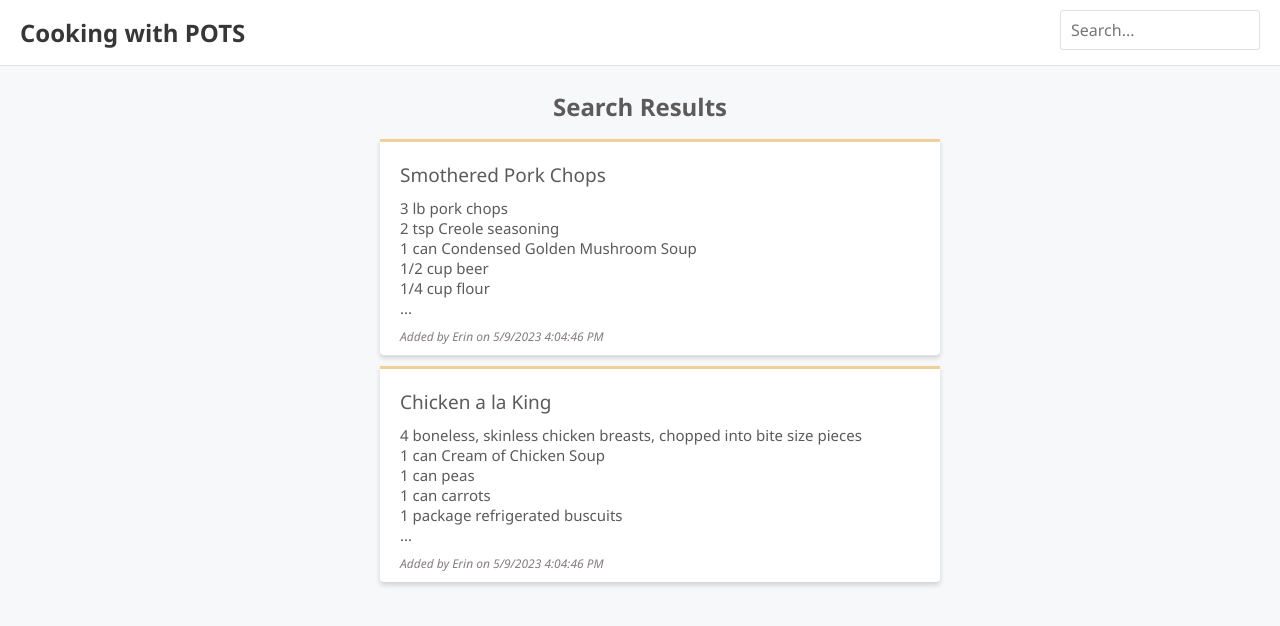
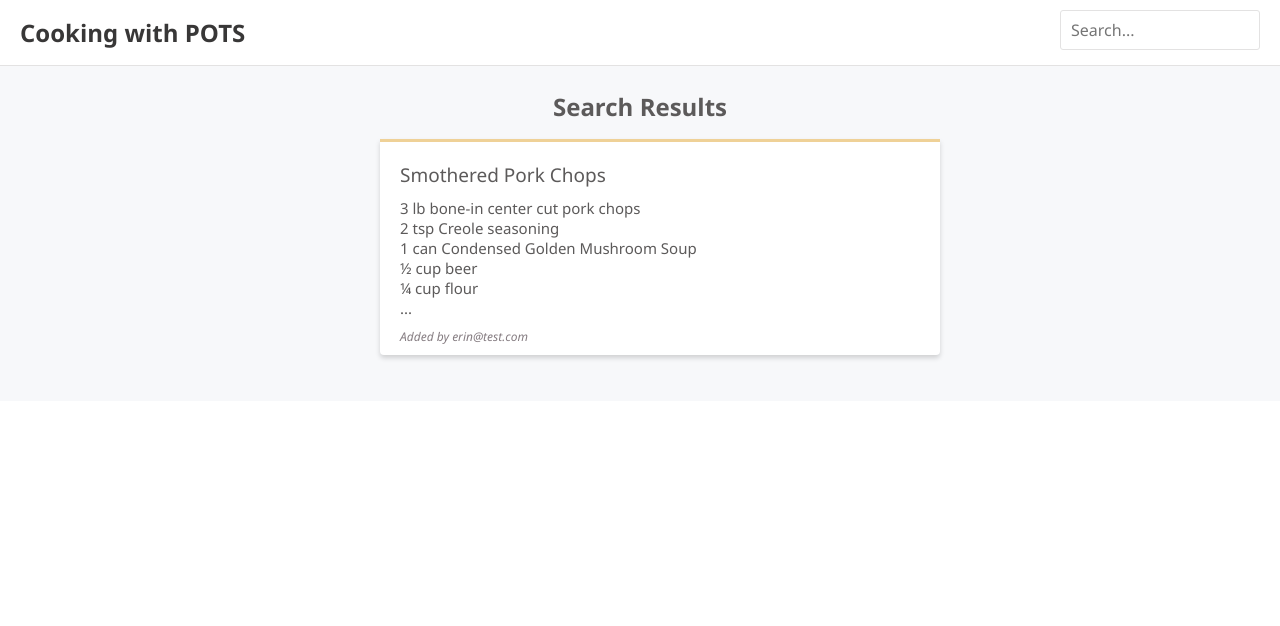
Before and after one commit to ErinNPeters/cooking-with-POTS-react, a React (Create React App) app in the folder frontend/: page /search in a window 1280 px wide. Shown: the top 626 px of the page. Built offline with nearby package versions, Linux system fonts and the light colour scheme.

Commit message:
Updated Recipe post parse. Connected to backend.

```diff
--- /dev/null
+++ b/frontend/src/AppSettings.ts
@@ -0,0 +1 @@
+export const webAPIUrl = 'https://localhost:7293/Recipes/';
--- a/frontend/src/Pages/RecipePage.tsx
+++ b/frontend/src/Pages/RecipePage.tsx
@@ -67,20 +67,17 @@ export const RecipePage = () => {
               <PageTitle>{recipe.title}</PageTitle>
               <ul>
                 {recipe.ingredients.map((ingredient) => (
-                  <div key={ingredient.ingredientId}>
-                    {new Fraction(ingredient.amount).toFraction().toString()}{' '}
-                    {ingredient.unitOfMeasure} {ingredient.name}
-                  </div>
+                  <div key={ingredient.ingredientId}>{ingredient.content}</div>
                 ))}
               </ul>
-              <ul>
+              <ol>
                 {recipe.steps.map((step) => (
-                  <div key={step.stepOrder}>
-                    {step.stepOrder}. {step.content} <br />
+                  <div key={step.stepId}>
+                    <li>{step.content} </li>
                     <br />
                   </div>
                 ))}
-              </ul>
+              </ol>
             </p>
             <div
               css={css`
@@ -89,9 +86,7 @@ export const RecipePage = () => {
                 color: ${gray3};
               `}
             >
-              {`Added by ${recipe.userName} on
-  ${recipe.created.toLocaleDateString()}
-  ${recipe.created.toLocaleTimeString()}`}
+              {`Added by ${recipe.userName}`}
             </div>
           </React.Fragment>
         )}
--- a/frontend/src/Recipe.tsx
+++ b/frontend/src/Recipe.tsx
@@ -43,10 +43,7 @@ export const Recipe = ({ data, showContent = true }: Props) => (
           >
             {data.ingredients.slice(0, 5).map((ingredient) => (
               <div key={ingredient.ingredientId}>
-                <React.Fragment>
-                  {new Fraction(ingredient.amount).toFraction().toString()}{' '}
-                  {ingredient.unitOfMeasure} {ingredient.name}
-                </React.Fragment>
+                <React.Fragment>{ingredient.content}</React.Fragment>
               </div>
             ))}
             ...
@@ -58,9 +55,7 @@ export const Recipe = ({ data, showContent = true }: Props) => (
             font-style: italic;
             color: ${gray3};
           `}
-        >{`Added by ${
-          data.userName
-        } on ${data.created.toLocaleDateString()} ${data.created.toLocaleTimeString()} `}</div>
+        >{`Added by ${data.userName} `}</div>
       </div>
     </RecipeBox>
   </Link>
--- a/frontend/src/RecipeDataPostParse.ts
+++ b/frontend/src/RecipeDataPostParse.ts
@@ -1,191 +1,128 @@
+import { http } from './http';
+
 export interface RecipeData {
   recipeId: number;
   title: string;
-  ingredients: IngredientData[];
+  ingredients: IngredientDto[];
+  userId: string;
   userName: string;
-  created: Date;
-  steps: StepData[];
+  steps: StepDto[];
   crockPot: boolean;
   sauceName?: string;
 }
 
-export interface StepData {
+export interface StepDto {
   recipeId: number;
-  stepOrder: number;
+  stepId: number;
   content: string;
 }
 
-export interface IngredientData {
+export interface IngredientDto {
   recipeId: number;
   ingredientId: number;
-  name: string;
-  amount: number;
-  unitOfMeasure: string;
+  content: string;
   sauceIngredient?: boolean;
+}
+
+export interface RecipeFromServer {
+  recipeId: number;
+  title: string;
+  ingredientDtos: IngredientDto[];
+  userId: string;
+  userName: string;
+  stepDtos: StepDto[];
+  crockPot: boolean;
+  sauceName?: string;
 }
 
 const recipes: RecipeData[] = [
   {
     recipeId: 1,
     title: 'Smothered Pork Chops',
+    userId: '1',
+    userName: 'erin@test.com',
+    sauceName: 'Smothered',
+    crockPot: true,
     ingredients: [
       {
+        ingredientId: 1,
         recipeId: 1,
-        ingredientId: 1,
-        name: 'pork chops',
-        amount: 3,
-        unitOfMeasure: 'lb',
+        content: '3 lb bone-in center cut pork chops',
         sauceIngredient: false,
       },
       {
+        ingredientId: 2,
         recipeId: 1,
-        ingredientId: 2,
-        name: 'Creole seasoning',
-        amount: 2,
-        unitOfMeasure: 'tsp',
+        content: '2 tsp Creole seasoning',
         sauceIngredient: true,
       },
       {
+        ingredientId: 3,
         recipeId: 1,
-        ingredientId: 3,
-        name: 'Condensed Golden Mushroom Soup',
-        amount: 1,
-        unitOfMeasure: 'can',
+        content: '1 can Condensed Golden Mushroom Soup',
         sauceIngredient: true,
       },
       {
+        ingredientId: 4,
         recipeId: 1,
-        ingredientId: 4,
-        name: 'beer',
-        amount: 1 / 2,
-        unitOfMeasure: 'cup',
+        content: '½ cup beer',
         sauceIngredient: true,
       },
       {
+        ingredientId: 5,
         recipeId: 1,
-        ingredientId: 5,
-        name: 'flour',
-        amount: 1 / 4,
-        unitOfMeasure: 'cup',
+        content: '¼ cup flour',
         sauceIngredient: true,
       },
       {
+        ingredientId: 6,
         recipeId: 1,
-        ingredientId: 6,
-        name: 'Dijon-style mustard',
-        amount: 2,
-        unitOfMeasure: 'tbsp',
+        content: '2 tbsp Dijon-style mustard',
         sauceIngredient: true,
       },
       {
+        ingredientId: 7,
         recipeId: 1,
-        ingredientId: 7,
-        name: 'packed brown sugar',
-        amount: 1,
-        unitOfMeasure: 'tbsp',
+        content: '1 tbsp packed brown sugar',
         sauceIngredient: true,
       },
       {
+        ingredientId: 8,
         recipeId: 1,
-        ingredientId: 8,
-        name: 'sliced mushrooms',
-        amount: 3,
-        unitOfMeasure: 'cups',
+        content: '3 cups sliced mushrooms',
         sauceIngredient: true,
       },
       {
+        ingredientId: 9,
         recipeId: 1,
-        ingredientId: 9,
-        name: 'onion',
-        amount: 1,
-        unitOfMeasure: 'cup',
+        content: '1 cup sliced onion',
         sauceIngredient: true,
       },
     ],
-    userName: 'Erin',
-    created: new Date(),
     steps: [
       {
+        stepId: 1,
         recipeId: 1,
-        stepOrder: 1,
         content:
           'Season pork, if desired, then sprinkle with Creole seasoning. Stir soup, beer, flour, mustard, and born sugar in 6 qt slow cooker. Add mushrooms, onion, and pork.',
       },
       {
+        stepId: 2,
         recipeId: 1,
-        stepOrder: 2,
         content:
           'Cover and cook LOW 6 hours or until pork is done. Server over hot cooked rice.',
       },
     ],
-    crockPot: true,
-    sauceName: 'Smoothered',
-  },
-  {
-    recipeId: 2,
-    title: 'Chicken a la King',
-    ingredients: [
-      {
-        recipeId: 2,
-        ingredientId: 1,
-        name: 'boneless, skinless chicken breasts, chopped into bite size pieces',
-        amount: 4,
-        unitOfMeasure: '',
-        sauceIngredient: false,
-      },
-      {
-        recipeId: 2,
-        ingredientId: 2,
-        name: 'Cream of Chicken Soup',
-        amount: 1,
-        unitOfMeasure: 'can',
-        sauceIngredient: true,
-      },
-      {
-        recipeId: 2,
-        ingredientId: 3,
-        name: 'peas',
-        amount: 1,
-        unitOfMeasure: 'can',
-        sauceIngredient: true,
-      },
-      {
-        recipeId: 2,
-        ingredientId: 4,
-        name: 'carrots',
-        amount: 1,
-        unitOfMeasure: 'can',
-        sauceIngredient: true,
-      },
-      {
-        recipeId: 2,
-        ingredientId: 5,
-        name: 'refrigerated buscuits',
-        amount: 1,
-        unitOfMeasure: 'package',
-        sauceIngredient: false,
-      },
-    ],
-    userName: 'Erin',
-    created: new Date(),
-    steps: [
-      {
-        recipeId: 1,
-        stepOrder: 1,
-        content:
-          'Place chicken pieces in slow cooker. Pour soup over chicken. Drain peas and carrots, then add those to slow cooker. Cook for 4 hours.',
-      },
-      {
-        recipeId: 1,
-        stepOrder: 2,
-        content:
-          'Bake biscuits according to package directions. Spoon chicken and vegetable mixture over biscuits and serve.',
-      },
-    ],
-    crockPot: true,
-    sauceName: 'a la King',
   },
 ];
+
+export const mapRecipeFromServer = (recipe: RecipeFromServer): RecipeData => ({
+  ...recipe,
+  ingredients: recipe.ingredientDtos
+    ? recipe.ingredientDtos.map((ingredient) => ({ ...ingredient }))
+    : [],
+  steps: recipe.stepDtos ? recipe.stepDtos.map((step) => ({ ...step })) : [],
+});
 
 export const getCrockPotRecipes = async (): Promise<RecipeData[]> => {
   await wait(500);
@@ -196,12 +133,25 @@ const wait = (ms: number): Promise<void> => {
   return new Promise((resolve) => setTimeout(resolve, ms));
 };
 
+// export const getRecipe = async (
+//   recipeId: number,
+// ): Promise<RecipeData | null> => {
+//   await wait(500);
+//   const results = recipes.filter((r) => r.recipeId === recipeId);
+//   return results.length === 0 ? null : results[0];
+// };
+
 export const getRecipe = async (
   recipeId: number,
 ): Promise<RecipeData | null> => {
-  await wait(500);
-  const results = recipes.filter((r) => r.recipeId === recipeId);
-  return results.length === 0 ? null : results[0];
+  const result = await http<RecipeFromServer>({
+    path: `RecipeAll/${recipeId}`,
+  });
+  if (result.ok && result.body) {
+    return mapRecipeFromServer(result.body);
+  } else {
+    return null;
+  }
 };
 
 export const getRecipeNow = (recipeId: number): RecipeData => {
@@ -217,7 +167,7 @@ export const searchRecipes = async (
     (r) =>
       r.title.toLowerCase().indexOf(criteria.toLowerCase()) >= 0 ||
       r.ingredients.filter(
-        (i) => i.name.toLowerCase().indexOf(criteria.toLowerCase()) >= 0,
+        (i) => i.content.toLowerCase().indexOf(criteria.toLowerCase()) >= 0,
       ).length > 0 ||
       r.steps.filter(
         (i) => i.content.toLowerCase().indexOf(criteria.toLowerCase()) >= 0,
--- /dev/null
+++ b/frontend/src/http.ts
@@ -0,0 +1,42 @@
+import { webAPIUrl } from './AppSettings';
+
+export interface HttpRequest<REQB> {
+  body?: any;
+  method?: string;
+  path: string;
+}
+export interface HttpResponse<RESB> {
+  ok: boolean;
+  body?: RESB;
+}
+
+export const http = async <RESB, REQB = undefined>(
+  config: HttpRequest<REQB>,
+): Promise<HttpResponse<RESB>> => {
+  const request = new Request(`${webAPIUrl}${config.path}`, {
+    method: config.method || 'get',
+    headers: {
+      'Content-Type': 'application/json',
+    },
+    body: config.body ? JSON.stringify(config.body) : undefined,
+  });
+  const response = await fetch(request);
+  if (response.ok) {
+    const body = await response.json();
+    return { ok: response.ok, body };
+  } else {
+    logError(request, response);
+    return { ok: response.ok };
+  }
+};
+
+const logError = async (request: Request, response: Response) => {
+  const contentType = response.headers.get('content-type');
+  let body: any;
+  if (contentType && contentType.indexOf('application/json') !== -1) {
+    body = await response.json();
+  } else {
+    body = await response.text();
+  }
+  console.error(`Error requesting ${request.method} ${request.url}`, body);
+};
```
